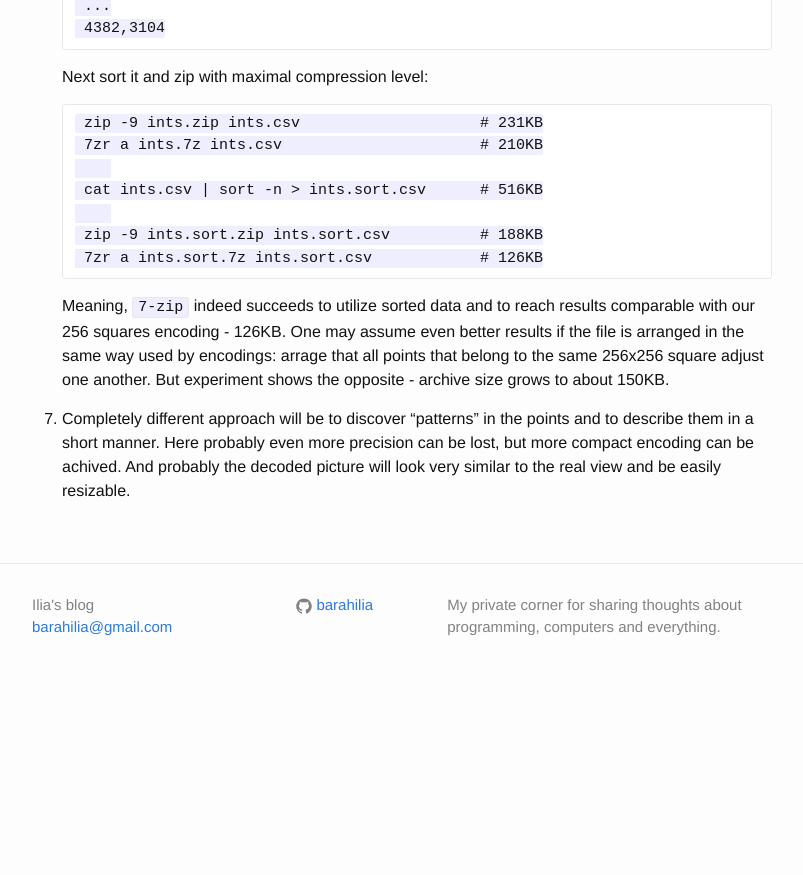
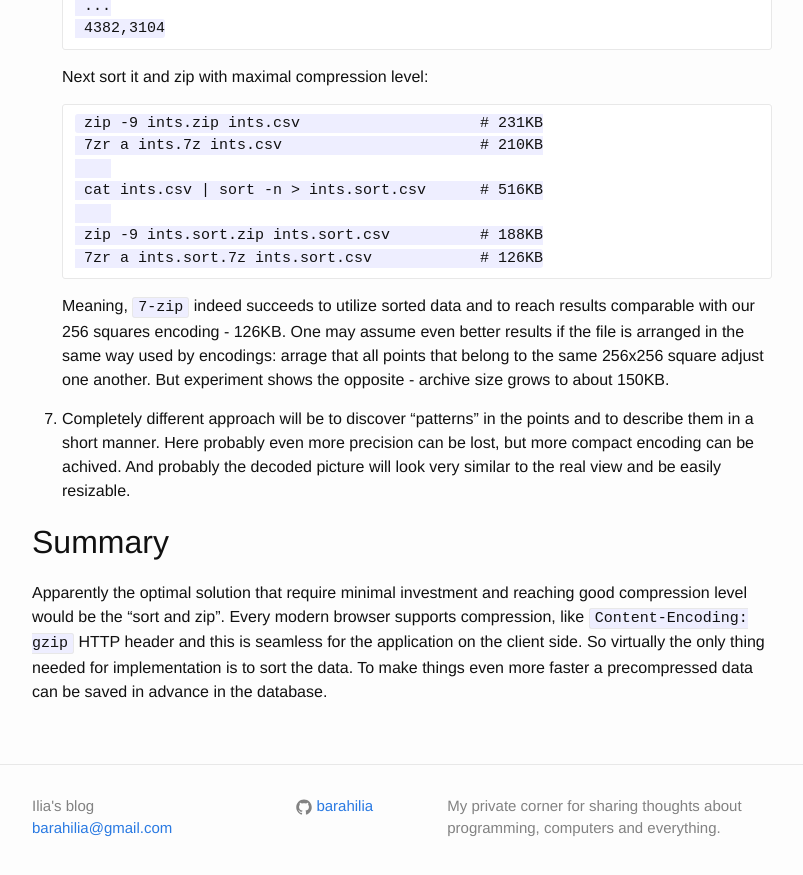
Before and after one commit to barahilia/blog, a Jekyll site: the page built from _posts/2014-10-11-points-on-plane-compression.markdown, in a window 1280 px wide and 900 px high, scrolled down 2672 px. Shown: the top 875 px of the window, without its empty margins (238-1041 px from the left). Built offline with Jekyll 4.4.1, drawn with Linux system fonts in a browser that asks for light colours; before the commit the page ends 3371 px from its top, so only the background shows below that.

Commit message:
Writing a summary

```diff
--- a/_posts/2014-10-11-points-on-plane-compression.markdown
+++ b/_posts/2014-10-11-points-on-plane-compression.markdown
@@ -152,3 +152,12 @@ This comes to about 1.5MB for 50K lines.
    can be lost, but more compact encoding can be achived. And probably the
    decoded picture will look very similar to the real view and be easily
    resizable.
+
+## Summary
+
+Apparently the optimal solution that require minimal investment and reaching
+good compression level would be the "sort and zip". Every modern browser
+supports compression, like `Content-Encoding: gzip` HTTP header and this is
+seamless for the application on the client side. So virtually the only thing
+needed for implementation is to sort the data. To make things even more faster
+a precompressed data can be saved in advance in the database.
```
